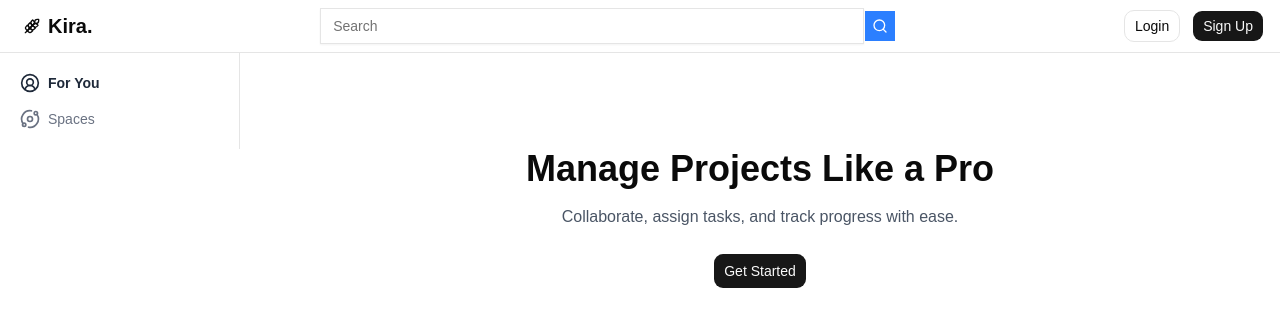
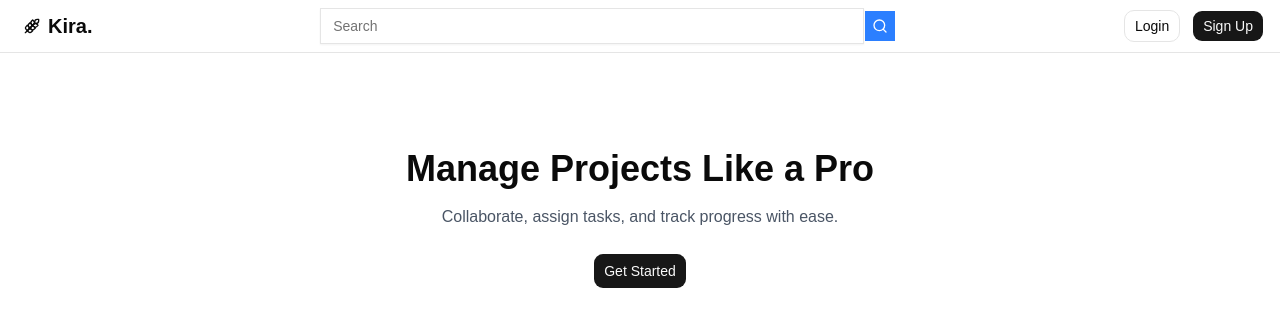
Before and after one commit to shubhamrawat0269/kira, a React (Vite) app in the folder client/: page / in a window 1280 px wide. Shown: the top 326 px of the page. Built offline with nearby package versions, Linux system fonts and the light colour scheme; no server answers.

Commit message:
Updated : dashboard layout conditional render

```diff
--- a/client/src/components/custom/Sidebar.tsx
+++ b/client/src/components/custom/Sidebar.tsx
@@ -22,13 +22,13 @@ function Sidebar({ isOpen }: SidebarProps) {
       <SidebarItem
         icon={<CircleUserRound size={20} />}
         label="For You"
-        link={"/"}
+        link={"/dashboard"}
         isOpen={isOpen}
       />
       <SidebarItem
         icon={<Orbit size={20} />}
         label="Spaces"
-        link={"/my-videos"}
+        link={"/dashbaord"}
         isOpen={isOpen}
       />
     </aside>
--- a/client/src/layouts/DashboardLayout.tsx
+++ b/client/src/layouts/DashboardLayout.tsx
@@ -4,6 +4,7 @@ import { Outlet } from "react-router-dom";
 import Sidebar from "@/components/custom/Sidebar";
 
 function DashboardLayout() {
+  const token = JSON.parse(localStorage.getItem("token") || "null");
   const [isSidebarOpen, setIsSidebarOpen] = useState(true);
 
   return (
@@ -13,7 +14,7 @@ function DashboardLayout() {
       {/* Body */}
       <div className="flex flex-1 overflow-hidden">
         {/* Sidebar */}
-        <Sidebar isOpen={isSidebarOpen} />
+        {token && <Sidebar isOpen={isSidebarOpen} />}
         <main className="flex-1 p-4 overflow-y-auto">
           <Outlet />
         </main>
```
